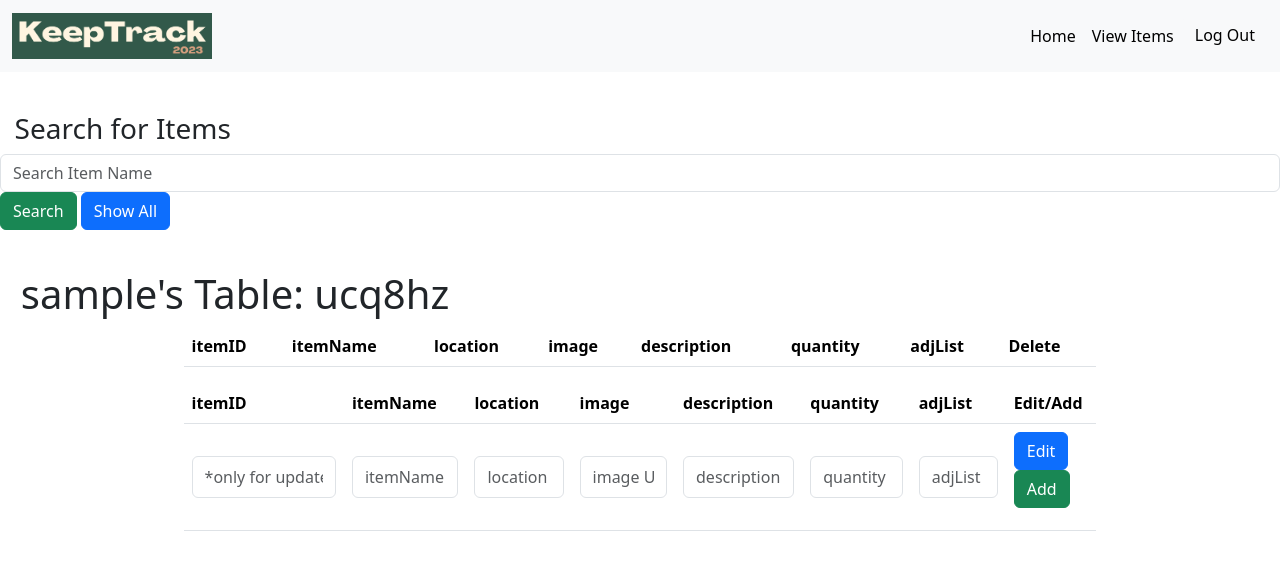
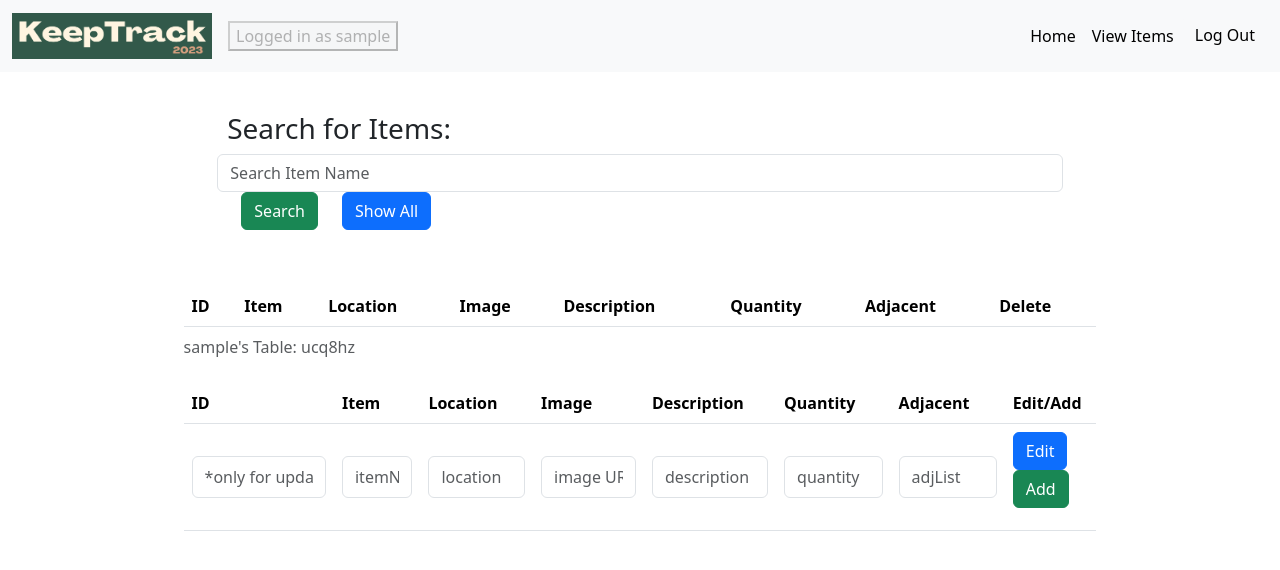
Before and after one commit to nashsteed/keeptrack, a PHP site: page /viewDB.php in a window 1280 px wide. Shown: the top 570 px of the page. Run offline with PHP 8.4, Linux system fonts and the light colour scheme; the visitor is signed in with stand-in values (Sample User, id 1); data that the repository does not hold is empty.

Commit message:
* Made aesthetic changes

```diff
--- a/header.php
+++ b/header.php
@@ -23,6 +23,7 @@ if($_SERVER['REQUEST_METHOD'] == 'POST'){
                     <a class="navbar-brand" href="home.php" style="font-size: 26px;" style="font-family: Brush Script MT;">
                         <img src="keepTracklogo.png" width = 200>
                     </a>
+                    <button disabled="true"> Logged in as <?php echo $_SESSION['username']?> </button>
                     <button
                     class="navbar-toggler"
                     type="button"
--- a/viewDB.php
+++ b/viewDB.php
@@ -59,38 +59,46 @@ if(!empty($_POST['searchbtn']) && ($_POST['searchbtn'] == "Search")){
 
         <link rel="icon" type="image/png" href="db.png" />
 
+        <?php include("header.php"); ?>
     </head>
-
     <body>
-    <?php include("header.php"); ?>
         <p>&nbsp;&nbsp;</p>
-        <div>
-        <h3>&nbsp;&nbsp;Search for Items </h3>
-  <form class="float-right" action="viewDB.php" method="post">
+        <div class="row justify-content-center">
+            <div class="col-md-8 mb-3">
+                <h3 class="row justify-content-left">&nbsp;&nbsp; Search for Items: </h3>
+                <form class="row justify-content-center" action="viewDB.php" method="post">
+                    <div class="row justify-content-center">
                         <input class="form-control mr-auto" name="search" type="search" placeholder="Search Item Name" aria-label="Search">
-    <button class="btn btn-success my-2 my-sm-0" name ="searchbtn" type="submit" value="Search">Search</button>
-    <button class="btn btn-primary my-2 my-sm-0" type="submit">Show All</button>
+                        <div class="row justify-content-left">
+                            <div class="col-auto">
+                                <button class="btn btn-success my-2 my-sm-0 mr-2" name ="searchbtn" type="submit" value="Search">Search</button>
+                            </div>
+                            <div class="col-auto">
+                                <button class="btn btn-primary my-2 my-sm-0 mr-2" type="submit">Show All</button>
+                            </div>
+                        </div>
+                    </div>
                 </form>
+            </div>
         </div>
         <div>
             <p>&nbsp;&nbsp;</p>
-  <h1>&nbsp;&nbsp;<?php echo $username ?>'s Table: <?php echo $dbname ?> </h1>
             <div class="row justify-content-center">
                 <table class="table table-condensed" style="width:70%">
+                    <caption> <?php echo $username ?>'s Table: <?php echo $dbname ?> </caption>
                     <thead class="thead-dark">
                         <tr style="background-color:#d49e7e" color="white">
-         <th>itemID</th>
-         <th>itemName</th>
-         <th>location</th>
-         <th>image</th>
-         <th>description</th>
-         <th>quantity</th>
-         <th>adjList</th>
+                            <th>ID</th>
+                            <th>Item</th>
+                            <th>Location</th>
+                            <th>Image</th>
+                            <th>Description</th>
+                            <th>Quantity</th>
+                            <th>Adjacent</th>
                             <th>Delete</th>
                         </tr>
                     </thead>
                     <?php foreach ($databaseInfo as $item): ?>
-
                     <tr>
                         <td><?php echo $item['itemID']; ?></td>
                         <td><?php echo $item['itemName']; ?></td>
@@ -105,26 +113,21 @@ if(!empty($_POST['searchbtn']) && ($_POST['searchbtn'] == "Search")){
                                 <input type = "hidden" name = "itemIDtoDelete" value="<?php echo $item['itemID']; ?>" />
                             </form>
                         </td>
-
-
                     </tr>
                     <?php endforeach; ?>
-
                     <div>
-
                     </div>
-
                 </table>
                 <table class="table table-condensed" style="width:70%">
                     <thead class="thead-dark">
                         <tr style="background-color:#90ee90" color="white">
-         <th>itemID</th>
-         <th>itemName</th>
-         <th>location</th>
-         <th>image</th>
-         <th>description</th>
-         <th>quantity</th>
-         <th>adjList</th>
+                            <th>ID</th>
+                            <th>Item</th>
+                            <th>Location</th>
+                            <th>Image</th>
+                            <th>Description</th>
+                            <th>Quantity</th>
+                            <th>Adjacent</th>
                             <th>Edit/Add</th>
                         </tr>
                     </thead>
@@ -141,15 +144,10 @@ if(!empty($_POST['searchbtn']) && ($_POST['searchbtn'] == "Search")){
                                 <input type = "submit" onclick="return confirm('Are you sure?')" name = "editbtn" value="Edit" class = "btn btn-primary" />
                                 <input type = "submit" onclick="return confirm('Are you sure?')" name = "addbtn" value="Add" class = "btn btn-success" />
                             </td>
-
-
                         </tr>
-
+                    </form>
                 </table>
-    </form>
-
             </div>
         </div>
     </body>
-
 </html>
```
Also changed, not shown: addFriend.php (+6 -13 lines), home.php (+13 -21 lines), loan.php (+11 -12 lines). Lines whose indentation alone changed are shown as unchanged.
